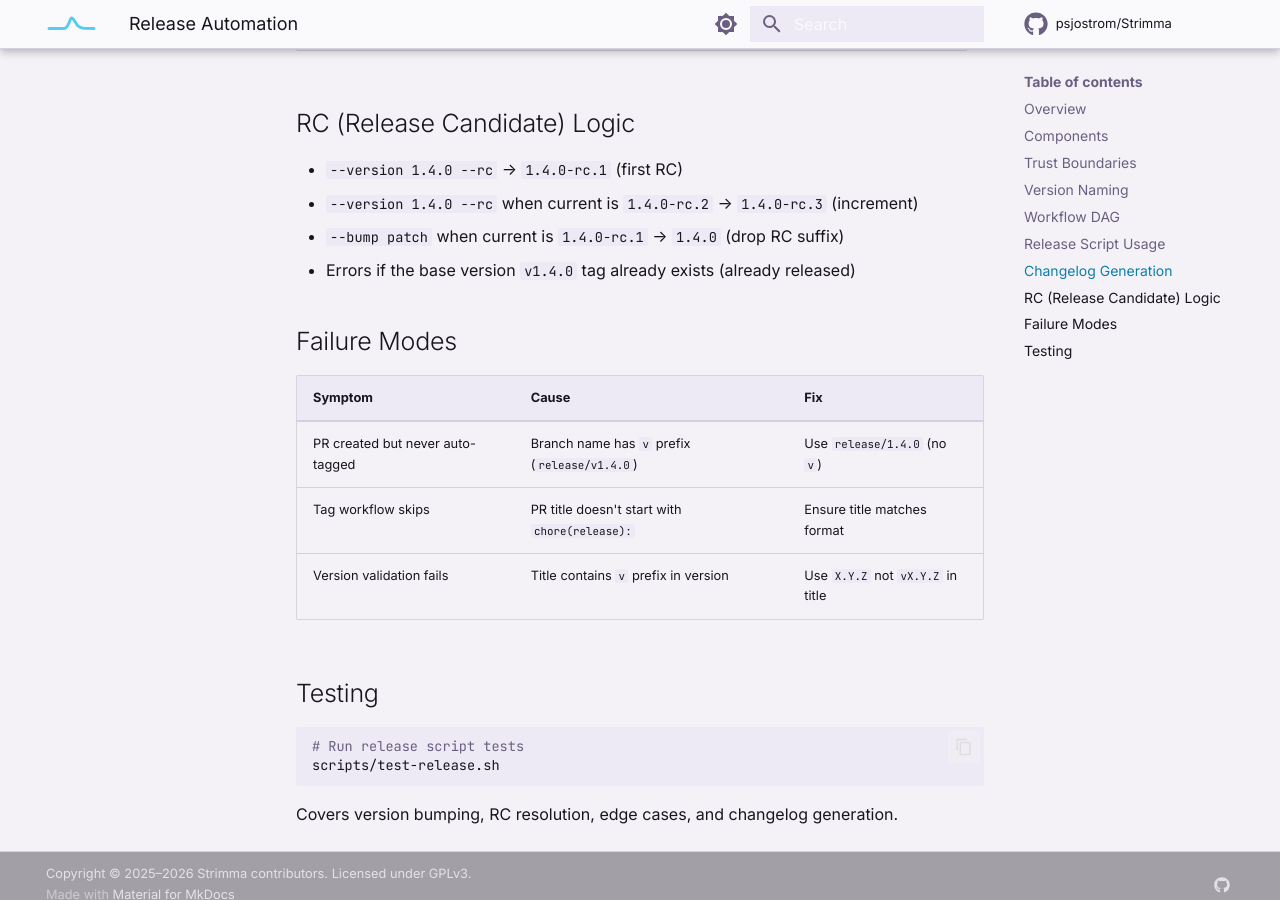
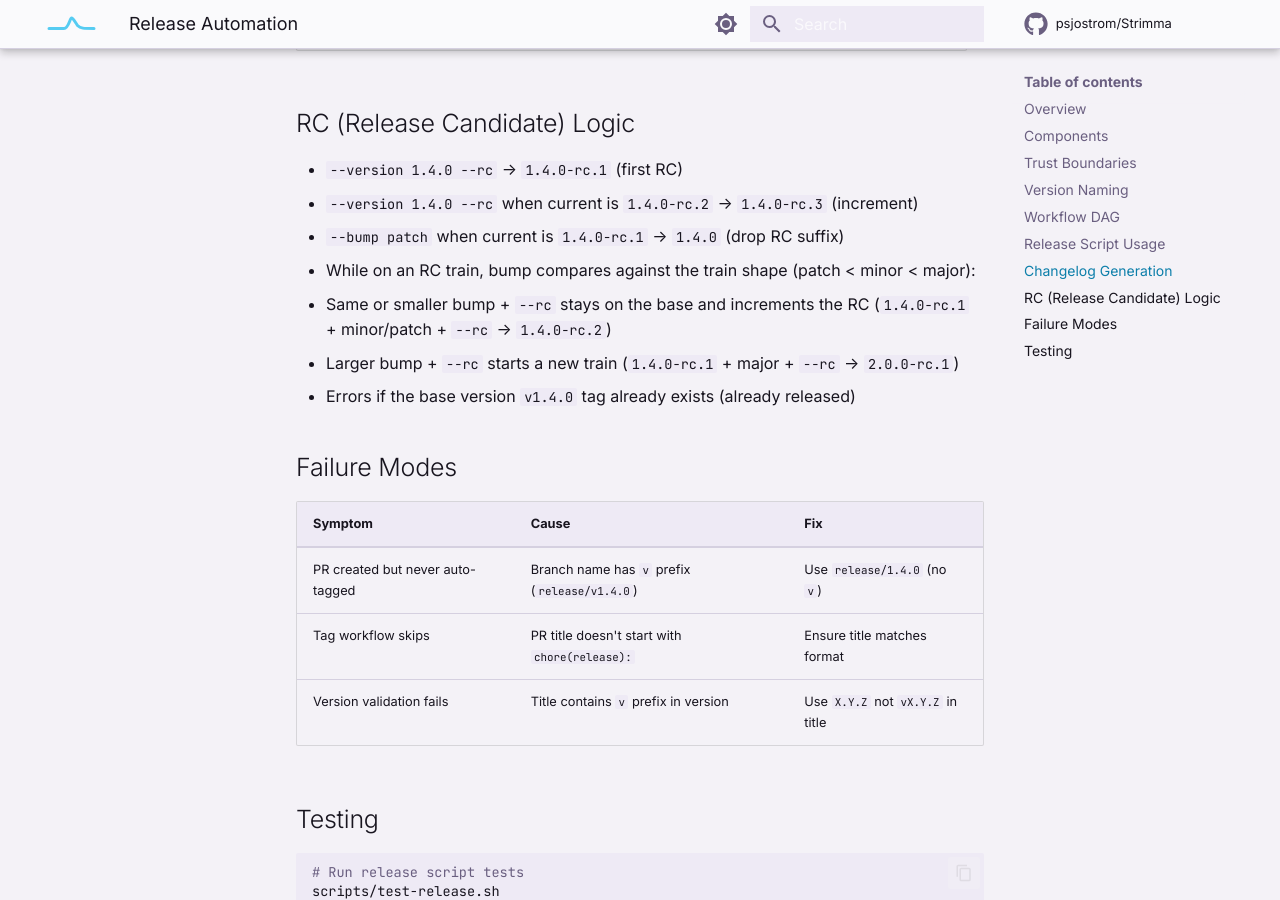
Before and after one commit to psjostrom/strimma, an MkDocs documentation site: the page built from docs/internal/release-automation.md, in a window 1280 px wide and 900 px high, scrolled down 2900 px. Built offline with MkDocs 1.6.1 and Material for MkDocs 9.7.7, drawn with Linux system fonts in a browser that asks for light colours; comment, search, counter and statistics services are not loaded.

Commit message:
fix(release): keep RC train on same/smaller bump (#274)
Bump from an RC base was treating the unreleased version as shipped, so
minor+rc on 1.4.0-rc.1 produced 1.5.0-rc.1 instead of 1.4.0-rc.2.

Co-authored-by: Cursor <cursoragent@cursor.com>

```diff
--- a/docs/internal/release-automation.md
+++ b/docs/internal/release-automation.md
@@ -98,6 +98,11 @@ Commits are categorized by conventional commit prefix (no AI):
 - `--version 1.4.0 --rc` → `1.4.0-rc.1` (first RC)
 - `--version 1.4.0 --rc` when current is `1.4.0-rc.2` → `1.4.0-rc.3` (increment)
 - `--bump patch` when current is `1.4.0-rc.1` → `1.4.0` (drop RC suffix)
+- While on an RC train, bump compares against the train shape (patch < minor < major):
+  - Same or smaller bump + `--rc` stays on the base and increments the RC
+    (`1.4.0-rc.1` + minor/patch + `--rc` → `1.4.0-rc.2`)
+  - Larger bump + `--rc` starts a new train
+    (`1.4.0-rc.1` + major + `--rc` → `2.0.0-rc.1`)
 - Errors if the base version `v1.4.0` tag already exists (already released)
 
 ## Failure Modes
```
Also changed, not shown: 2 other files.
